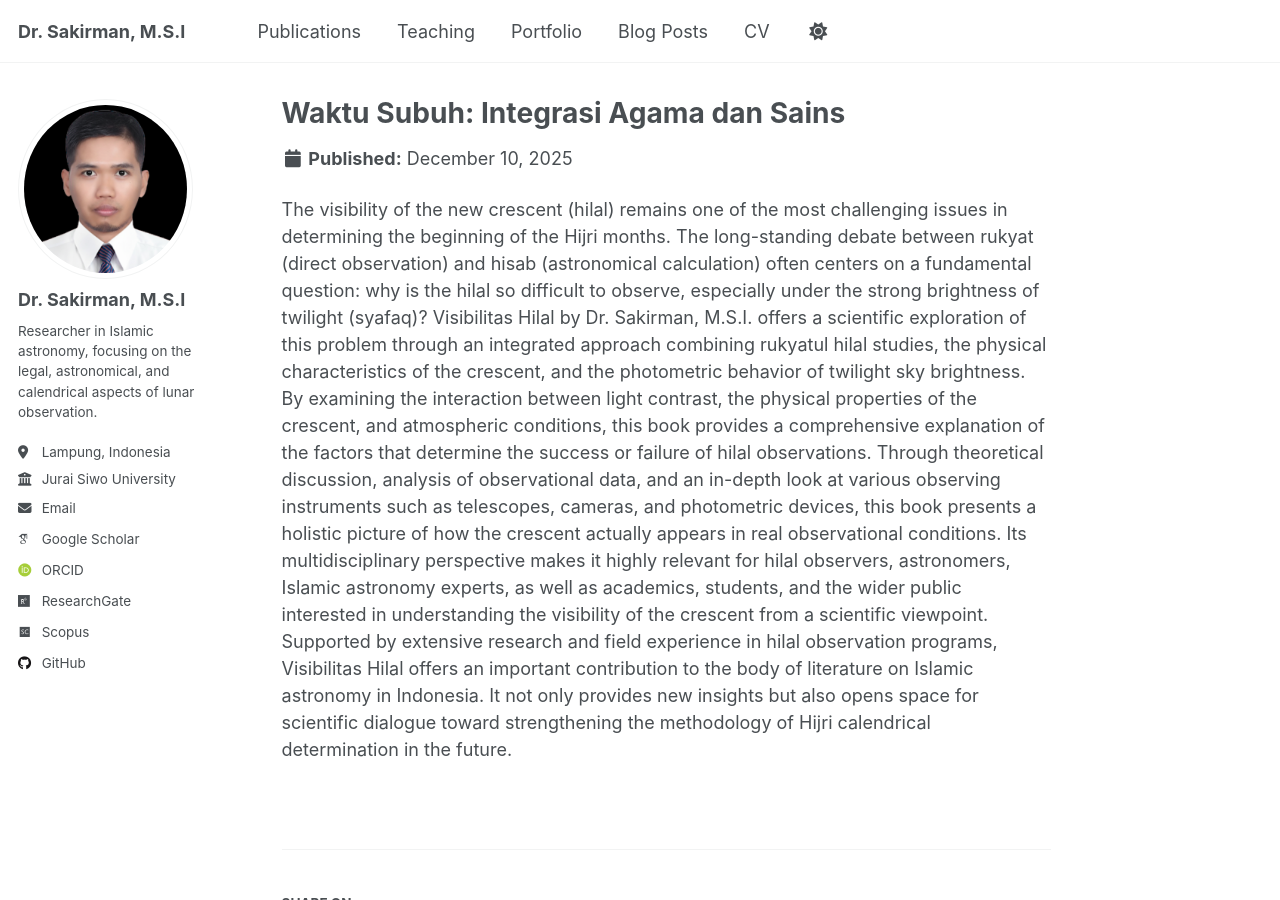
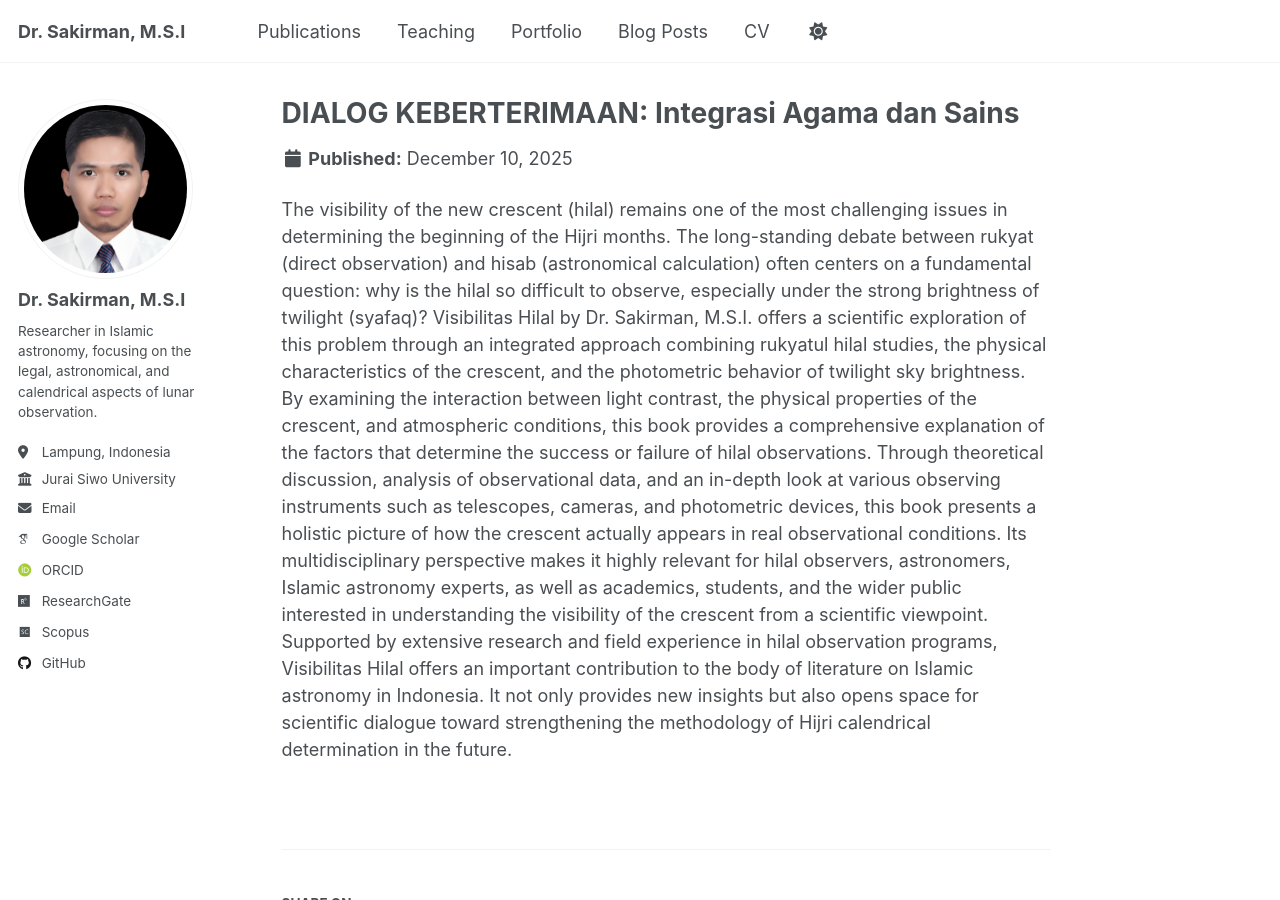
Before and after one commit to sakir-man/sakir-man.github.io, a Jekyll site: the page built from _portfolio/portfolio-2.md, in a window 1280 px wide and 900 px high. Built offline with Jekyll 4.4.1, drawn with Linux system fonts in a browser that asks for light colours; some web fonts are replaced; a script that is not in the unit is left out.

Commit message:
Update portfolio-2.md

```diff
--- a/_portfolio/portfolio-2.md
+++ b/_portfolio/portfolio-2.md
@@ -1,5 +1,5 @@
 ---
-title: "Waktu Subuh: Integrasi Agama dan Sains"
+title: "DIALOG KEBERTERIMAAN: Integrasi Agama dan Sains"
 excerpt: "<img src='/images/buku7.jpeg'>"
 collection: portfolio
 ---
```
